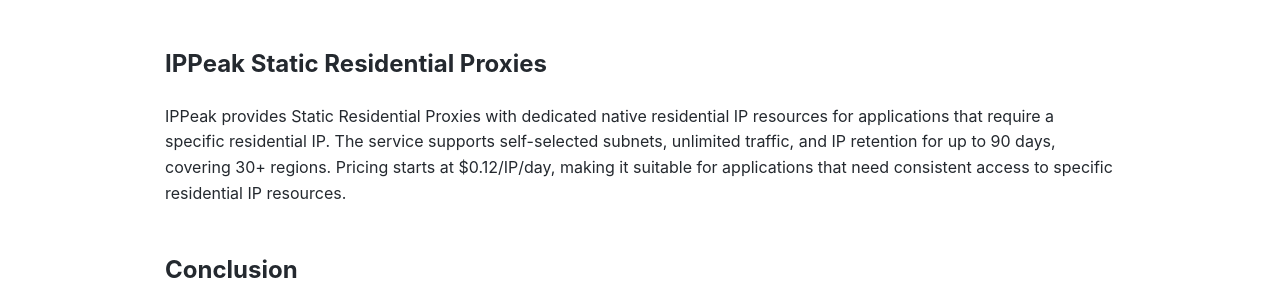
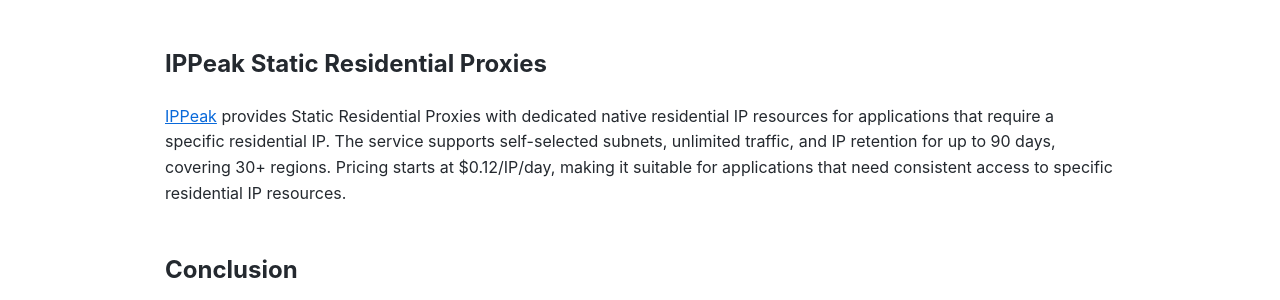
Before and after one commit to IPPeak/IPPeak-Residential-Proxy, a Jekyll site: the page built from docs/blog/Dedicated-IP-vs-Shared-IP.md, in a window 1280 px wide and 900 px high, scrolled down 2072 px. Shown: the part 311-611 px from the top of the window. Built offline with Jekyll 4.4.1, drawn with Linux system fonts in a browser that asks for light colours; part of the change alters nothing that is shown; some of the changed text lies outside the part shown.

```diff
--- a/docs/blog/Dedicated-IP-vs-Shared-IP.md
+++ b/docs/blog/Dedicated-IP-vs-Shared-IP.md
@@ -6,7 +6,7 @@ description: "Learn the differences between Dedicated IP and Shared IP, includin
 
 # Dedicated IP vs Shared IP: What Is the Difference?
 
-In proxy services and network applications, Dedicated IP and Shared IP are two common types of IP resources. Both can be used for network connections, but their allocation methods are different, which affects IP persistence, access management, and suitable use cases.
+In proxy services and network applications, [Dedicated IP](https://www.ippeak.com/product/isp-proxies) and Shared IP are two common types of IP resources. Both can be used for network connections, but their allocation methods are different, which affects IP persistence, access management, and suitable use cases.
 
 ![Dedicated IP vs Shared IP](https://i.postimg.cc/XvNxZw1F/Dedicated-IP-vs-Shared-IP.png)
 
@@ -76,7 +76,7 @@ The answers can help determine which type of IP resource better fits your applic
 
 ## IPPeak Static Residential Proxies
 
-IPPeak provides Static Residential Proxies with dedicated native residential IP resources for applications that require a specific residential IP. The service supports self-selected subnets, unlimited traffic, and IP retention for up to 90 days, covering 30+ regions. Pricing starts at $0.12/IP/day, making it suitable for applications that need consistent access to specific residential IP resources.
+[IPPeak](https://www.ippeak.com/?utm_t=1&utm_i=147) provides Static Residential Proxies with dedicated native residential IP resources for applications that require a specific residential IP. The service supports self-selected subnets, unlimited traffic, and IP retention for up to 90 days, covering 30+ regions. Pricing starts at $0.12/IP/day, making it suitable for applications that need consistent access to specific residential IP resources.
 
 ## Conclusion
 
```
